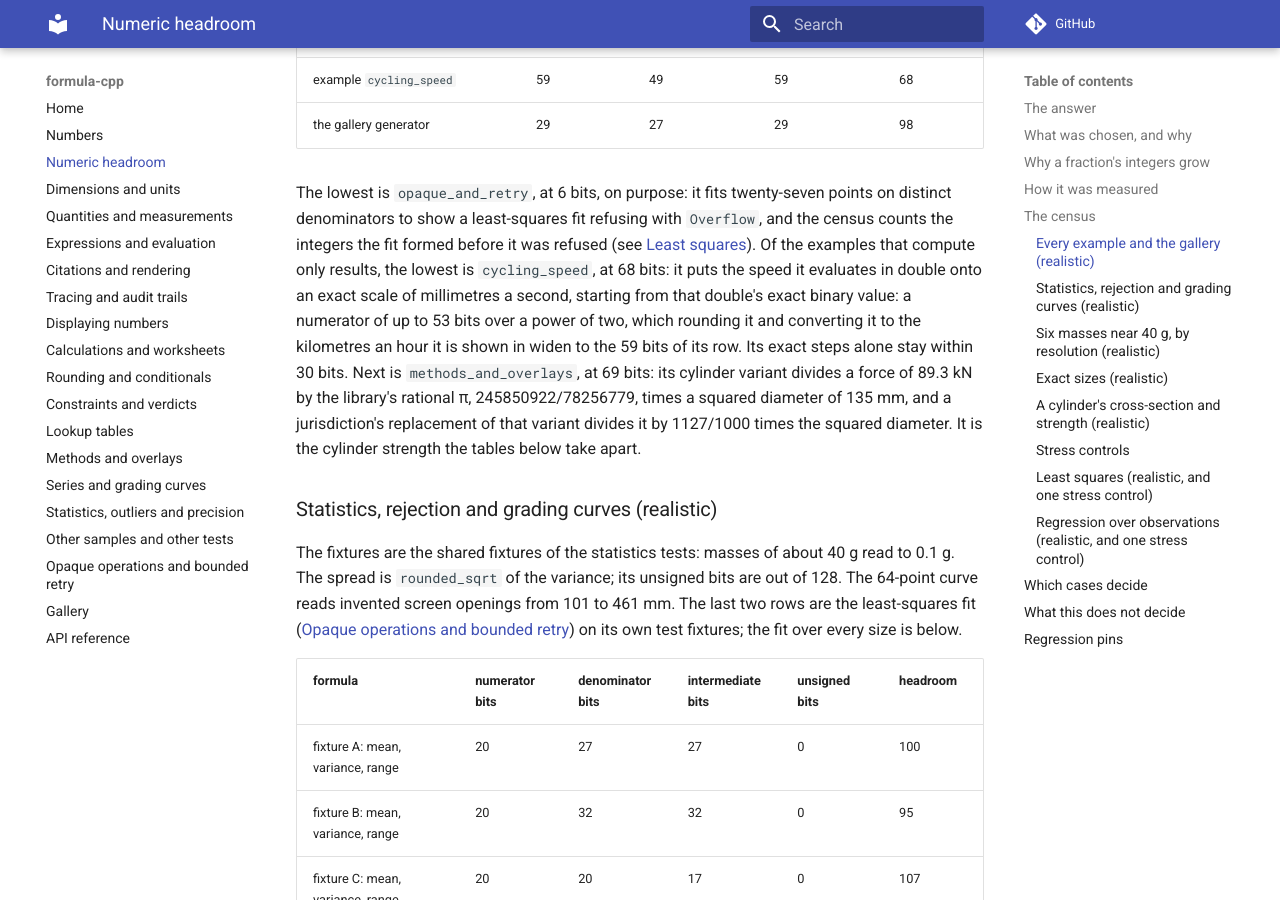
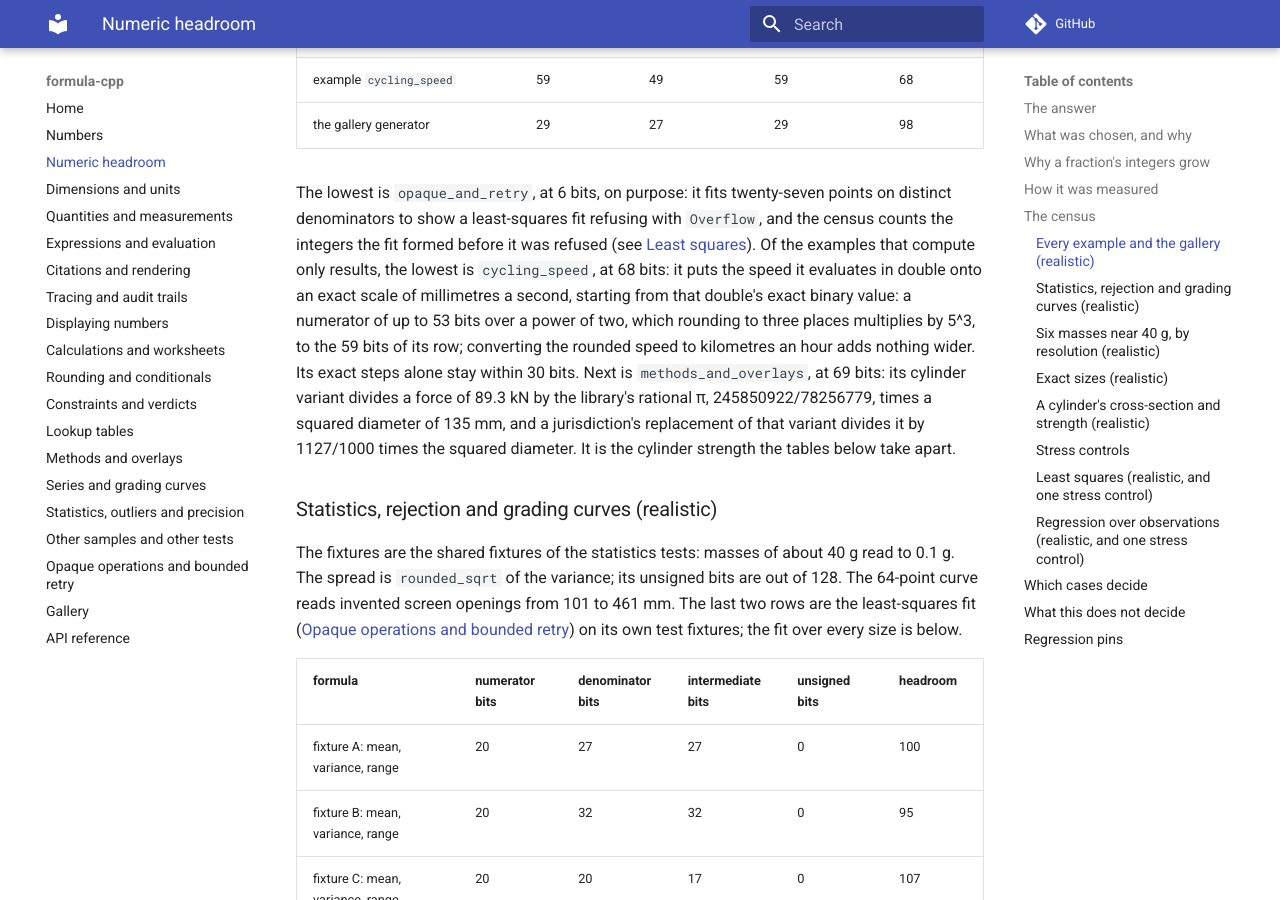
Before and after one commit to LASTRADA-Software/formula-cpp, an MkDocs documentation site: the page built from docs/numeric-headroom.md, in a window 1280 px wide and 900 px high, scrolled down 4384 px. Built offline with MkDocs 1.6.1 and Material for MkDocs 9.7.7, drawn with Linux system fonts in a browser that asks for light colours; comment, search, counter and statistics services are not loaded.

Commit message:
docs: correct the changelog, the headroom note and stale unit examples
The changelog lists the cycling example under Added, and says only the
README and the home page lead with it. The headroom page credits the
rounding to three places, not the km/h conversion, with widening the
speed's numerator. The quantities guide names clang-cl as the compiler
that printed its note. Comments in evaluate.hpp, trace.hpp and
trace_render.hpp use fresh unit examples, the trace ones from the
tracing example's 3 km, and the tracing guide quotes trace.hpp's
comment as it now reads. Ragged lines in the tracing and the
quantities guides are rewrapped.

Signed-off-by: Christian Parpart <c.parpart@lastrada.net>

```diff
--- a/docs/numeric-headroom.md
+++ b/docs/numeric-headroom.md
@@ -184,9 +184,9 @@
 compute only results, the lowest is `cycling_speed`, at 68 bits: it puts the speed it
 evaluates in double onto an exact scale of millimetres a second, starting from that
 double's exact binary value: a numerator of up to 53 bits over a power of two, which
-rounding it and converting it to the kilometres an hour it is shown in widen to the 59
-bits of its row. Its exact steps alone stay within 30 bits. Next is
-`methods_and_overlays`, at 69 bits: its cylinder
+rounding to three places multiplies by 5^3, to the 59 bits of its row; converting the
+rounded speed to kilometres an hour adds nothing wider. Its exact steps alone stay
+within 30 bits. Next is `methods_and_overlays`, at 69 bits: its cylinder
 variant divides a force of 89.3 kN by the library's rational π,
 245850922/78256779, times a squared diameter of 135 mm, and a jurisdiction's
 replacement of that variant divides it by 1127/1000 times the squared
```
Also changed, not shown: CHANGELOG.md (+10 -5 lines), docs/quantities.md (+4 -4 lines), docs/tracing.md (+10 -10 lines), 3 other files.
